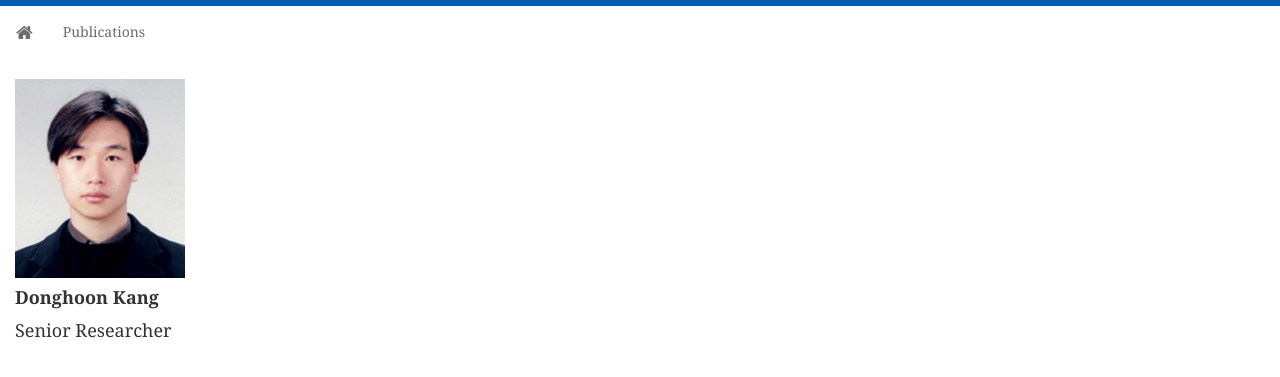
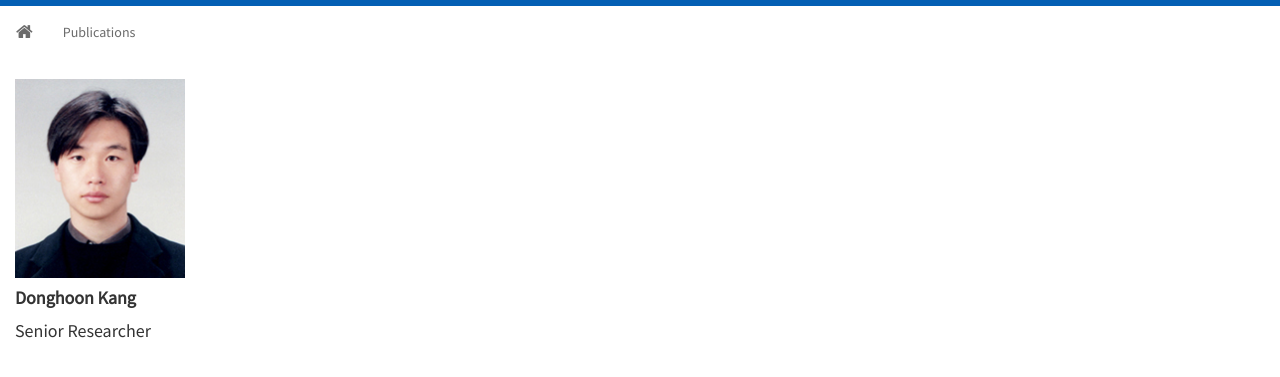
Before and after one commit to kimbabmoowoo/kimbabmoowoo.github.io, a Jekyll site: the page built from index.html, in a window 1280 px wide. Shown: the top 377 px of the page. Built offline with Jekyll 4.4.1, drawn with Linux system fonts in a browser that asks for light colours; nearby versions of some CDN libraries; Markdown is read by kramdown in place of the engine named in the settings; the list of posts is cut into pages by our own code.

Commit message:
Update main.css

```diff
--- a/static/css/main.css
+++ b/static/css/main.css
@@ -4,8 +4,8 @@ html,
 body {
   height: 100%;
   background-color: #fff;
-  /* font-family: 'Source Sans Pro', sans-serif; */
-  font-family: Georgia, serif;
+  font-family: 'Source Sans Pro', sans-serif;
+  /* font-family: Georgia, serif; */
   /* The html and body elements cannot have any padding or margin. */
   /* border-top: 3px solid #27A822;*/
   border-top: 3px solid #045FB4;
```
